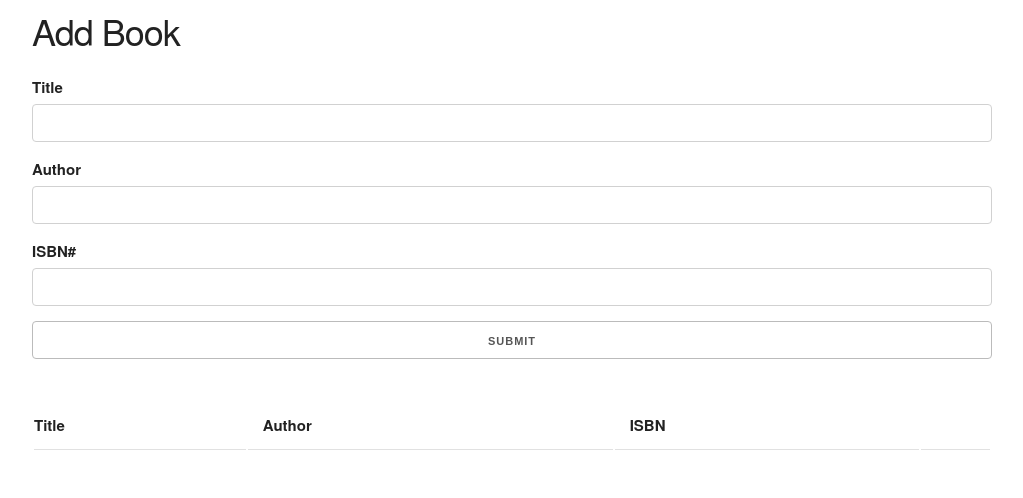
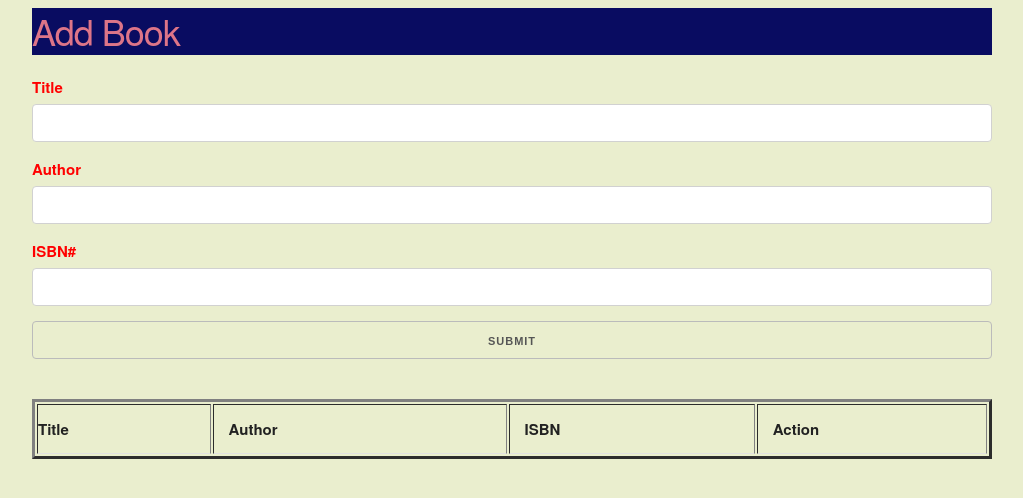
Before and after one commit to AhmedDip/books_list, a plain HTML site: page index.html in a window 1280 px wide. Shown: the whole page, without its empty margins (128-1151 px from the left). Drawn offline with nearby package versions, Linux system fonts and the light colour scheme.

Commit message:
added css

```diff
--- a/index.html
+++ b/index.html
@@ -3,13 +3,29 @@
 
 <head>
     <meta charset="UTF-8">
-    <meta name="viewport" content="width=device-width, initial-scale=1.0">
+    <!-- <meta name="viewport" content="width=device-width, initial-scale=1.0"> -->
     <link rel="stylesheet" href="https://cdnjs.cloudflare.com/ajax/libs/skeleton/2.0.4/skeleton.css" />
     <style>
         .success, .error {
             color: white;
             padding: 5px;
             margin: 5px 0 15px 0;
+        }
+        h3{
+            color:rgb(221, 117, 136);
+            background-color:rgb(9, 12, 97);
+
+        }
+        label{
+            color:red;
+        }
+
+        body{
+            background-color: rgb(234, 238, 206);
+        }
+        input{
+            color:red;
+            background-color:blue;
         }
 
         .success {
@@ -43,13 +59,13 @@
                 <input type="submit" value="Submit" class="u-full-width">
             </div>
         </form>
-        <table class="u-full-width">
-            <thead>
+        <table class="u-full-width" border=3>
+            <thead border=3>
                 <tr>
                     <th>Title</th>
                     <th>Author</th>
                     <th>ISBN</th>
-                    <th></th>
+                    <th>Action</th>
                 </tr>
             </thead>
             <tbody id="book-list">
```
Also changed, not shown: a.jpg (added).
